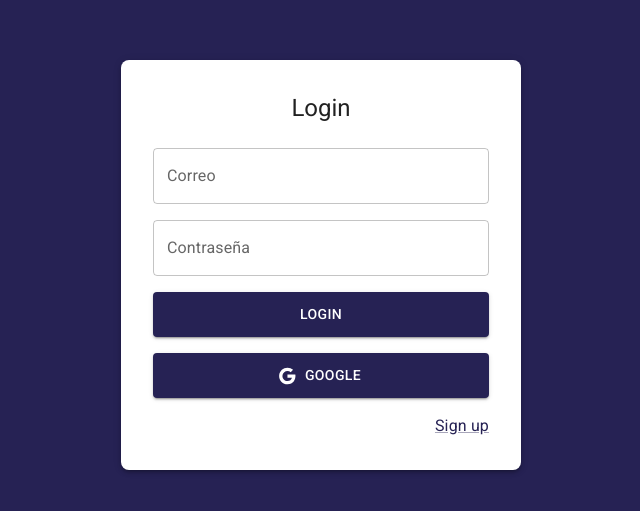
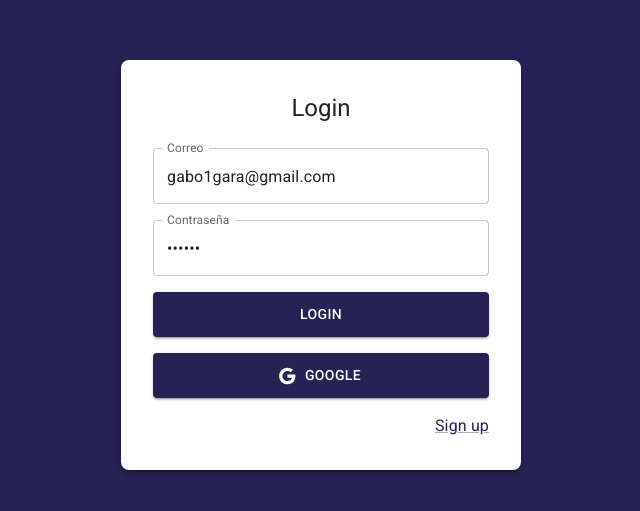
Before and after one commit to gabogara/JournalApp, a React (Vite) app in the folder journal-app/: page /auth/login in a window 1280 px wide. Shown: the part 135-646 px from the top of the page, without its empty margins (319-959 px from the left). Built offline with nearby package versions, Linux system fonts and the light colour scheme.

Commit message:
I conected with LoginPage

```diff
--- a/journal-app/src/auth/pages/LoginPage.jsx
+++ b/journal-app/src/auth/pages/LoginPage.jsx
@@ -2,8 +2,15 @@ import { Link as RouterLink } from 'react-router-dom';
 import { Button, Grid, TextField, Typography, Link } from '@mui/material';
 import { Google } from '@mui/icons-material';
 import { AuthLayout } from '../layout/AuthLayout';
+import { useForm } from '../../hooks';
 
 export const LoginPage = () => {
+
+const { email, password, onInputChange } = useForm({
+  email: 'gabo1gara@gmail.com',
+  password: '123456'
+});
+
   return (
     <AuthLayout title="Login">
 <form onSubmit={(e) => e.preventDefault()}>
@@ -19,6 +26,9 @@ export const LoginPage = () => {
                 type="email"
                 placeholder="correo@google.com"
                 fullWidth
+                name= "email"
+                value= { email }
+                onChange={ onInputChange }
               />
             </Grid>
 
@@ -28,6 +38,9 @@ export const LoginPage = () => {
                 type="password"
                 placeholder="••••••••"
                 fullWidth
+                name= "password"
+                value= { password }
+                onChange={ onInputChange }
               />
             </Grid>
 
```
